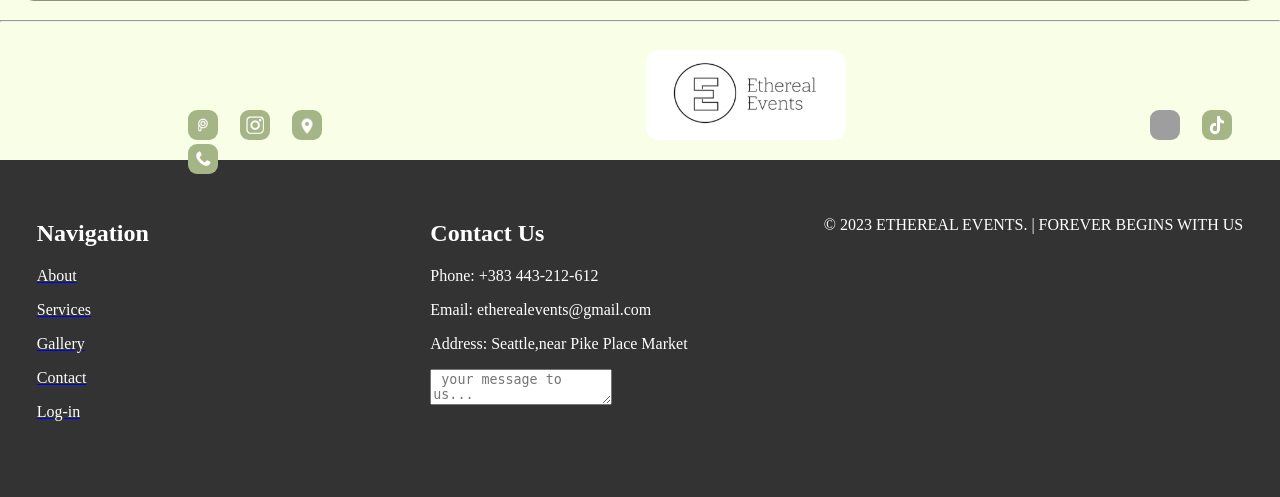
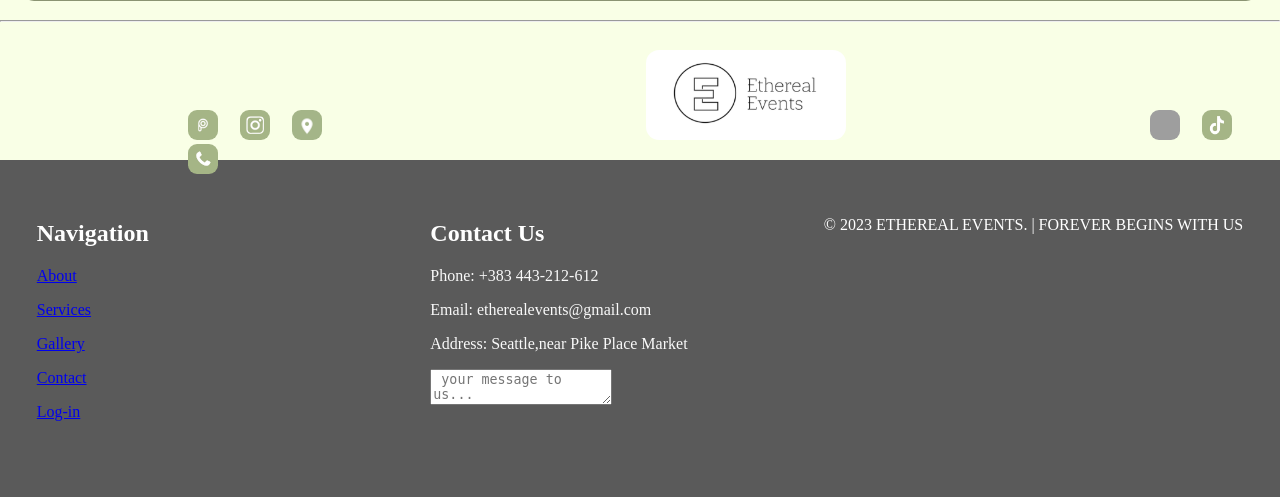
Before and after one commit to yllkakamberi/ethereal-git, a PHP site: page / in a window 1280 px wide. Shown: the part 4153-4650 px from the top of the page. Run offline with PHP 8.4, Linux system fonts and the light colour scheme; grey boxes are pictures that could not be loaded.

Commit message:
footer-css

```diff
--- a/style.css
+++ b/style.css
@@ -440,7 +440,7 @@ section {
 
 
 footer {
-  background-color: #333;
+  background-color: #5a5a5a;
   color: #ddd;
   padding: 20px 0;
 }
@@ -454,9 +454,16 @@ footer {
   flex-basis: 25%;
   margin-bottom: 20px;
 }
-.kategorite p{
-  color: white;
+.kategorite {
+  font-style: normal;
+  color: whitesmoke;
+
+}
+.kategorite a:hover{
+  font-style: italic;
+  color: rgb(208, 239, 97);
+
 }
 .contact-info p{
-  color: white;
+  color: rgb(249, 249, 249);
 }
```
